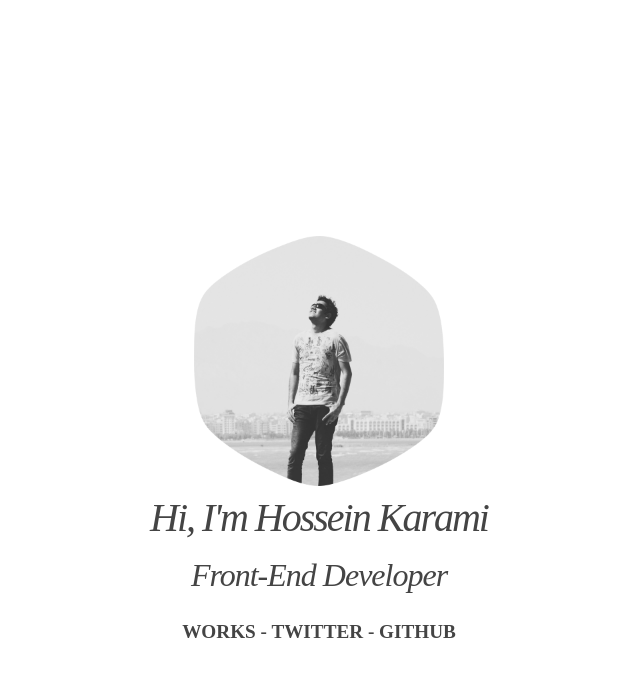
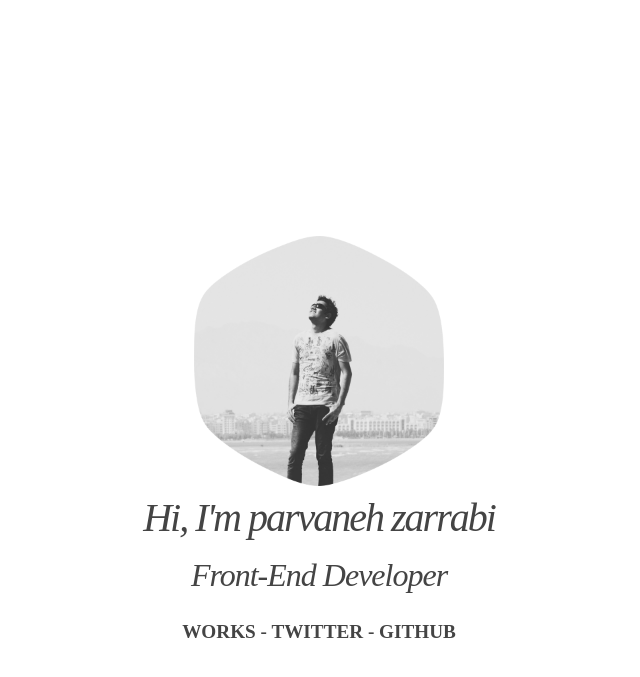
Before and after one commit to parvaneh77/parvaneh77.github.io, a Jekyll site: the page built from index.html, in a window 1280 px wide. Shown: the top 677 px of the page, without its empty margins (321-961 px from the left). Built offline with Jekyll 4.4.1, drawn with Linux system fonts in a browser that asks for light colours.

Commit message:
Update index.html

```diff
--- a/index.html
+++ b/index.html
@@ -4,7 +4,7 @@
 
 <div class="hero center">
       <img src="assets/img/hk@3x.png" />
-      <h2>Hi, I'm Hossein Karami</h2>
+      <h2>Hi, I'm parvaneh zarrabi</h2>
       <h4>Front-End Developer</h4>
       <h6>
         <a href="/works">WORKS</a> -
```
